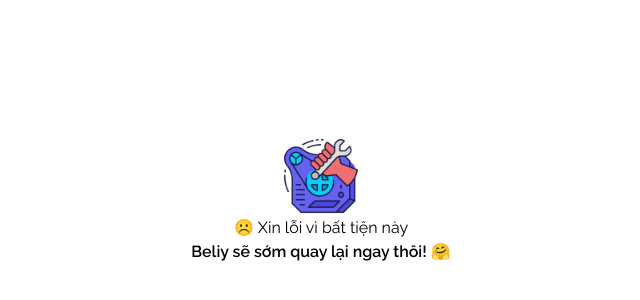
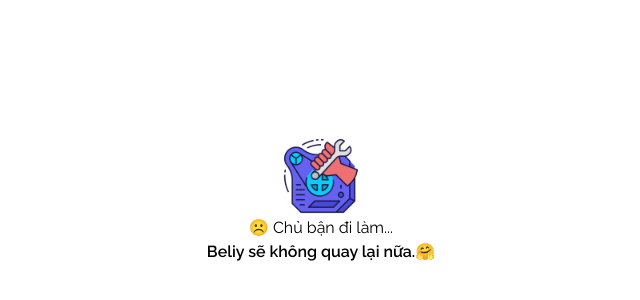
Before and after one commit to quochuy2405/beliy-store, a Nuxt app: page /checkout in a window 1280 px wide. Shown: the part 200-500 px from the top of the page, without its empty margins (319-959 px from the left). Built offline with nearby package versions, Linux system fonts and the light colour scheme.

Commit message:
Update default.vue

```diff
--- a/layouts/default.vue
+++ b/layouts/default.vue
@@ -24,8 +24,8 @@
                 class="w-20 h-20"
                 alt="beliy"
             />
-            <h2>☹️ Xin lỗi vì bất tiện này</h2>
-            <h1 class="font-semibold">Beliy sẽ sớm quay lại ngay thôi! 🤗</h1>
+            <h2>☹️ Chủ bận đi làm...</h2>
+            <h1 class="font-semibold">Beliy sẽ không quay lại nữa.🤗</h1>
         </div>
     </div>
 </template>
```
